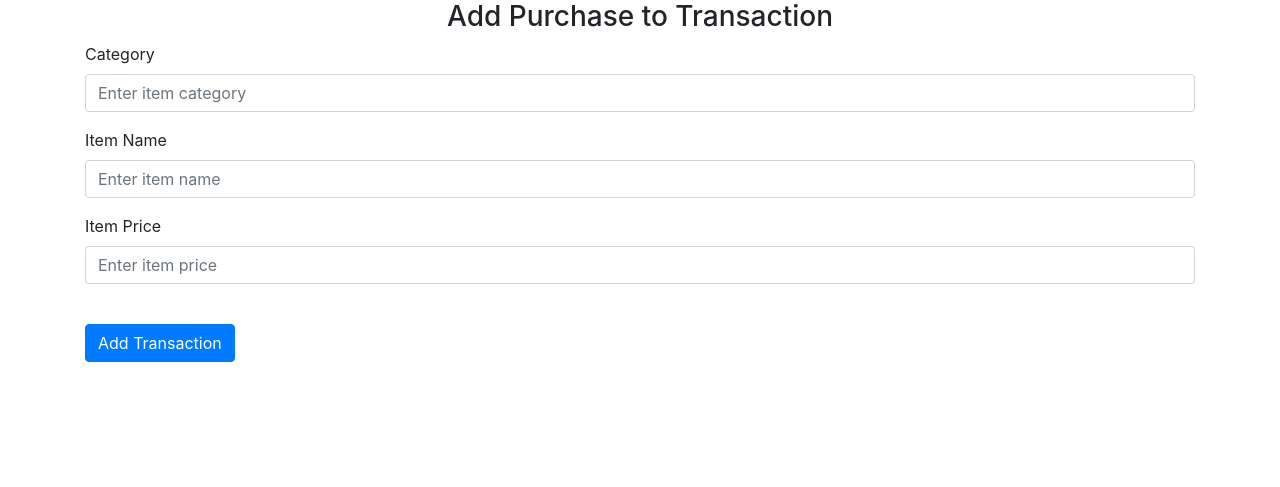
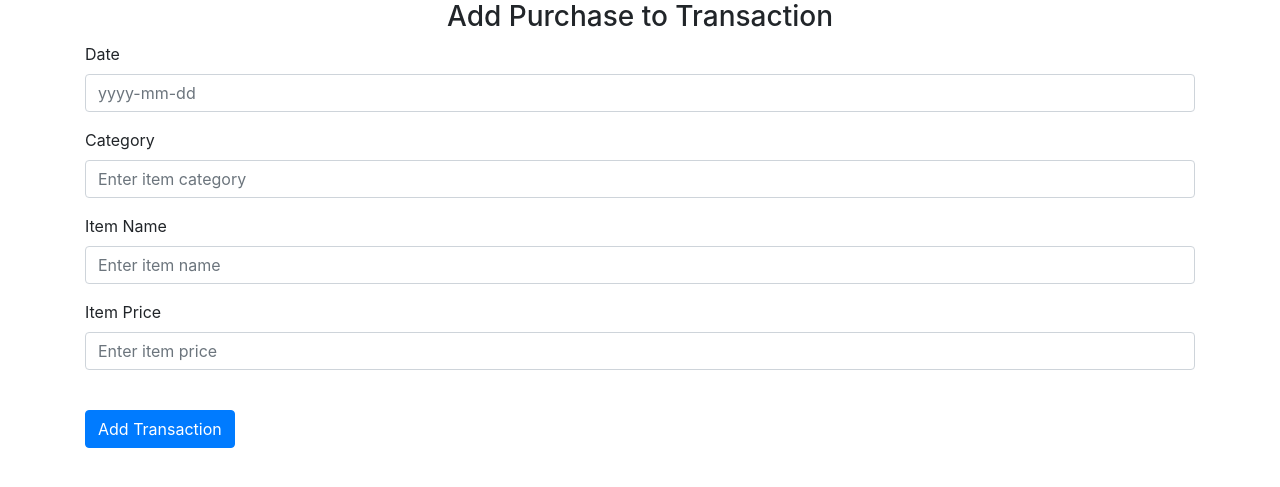
Before and after one commit to SaumyaKhati/EasyMoney, a Flask app: page /add in a window 1280 px wide. Shown: the part 56-543 px from the top of the page. Run offline with Flask 2, Linux system fonts and the light colour scheme; a user stored in the database is signed in; some libraries are stand-ins or nearby versions.

Commit message:
Add date category

```diff
--- a/website/templates/add_item.html
+++ b/website/templates/add_item.html
@@ -4,6 +4,16 @@
 {% block content %}
 <form method="POST">
     <h3 align="center">Add Purchase to Transaction</h3>
+    <div class="form-group">
+        <label for="date">Date</label>
+        <input
+            type="text"
+            class="form-control"
+            id="date"
+            name="date"
+            placeholder="yyyy-mm-dd"
+        />
+    </div>
     <div class="form-group">
         <label for="category">Category</label>
         <input
```
